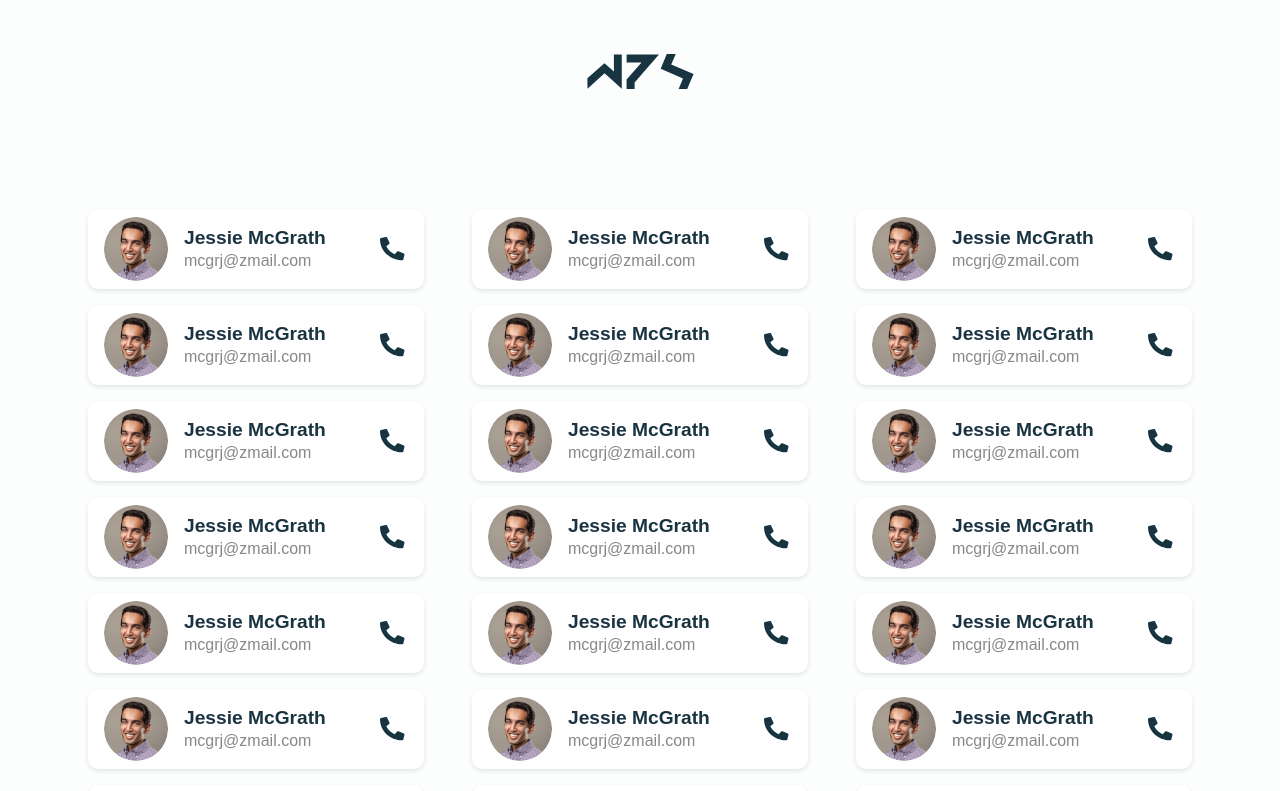
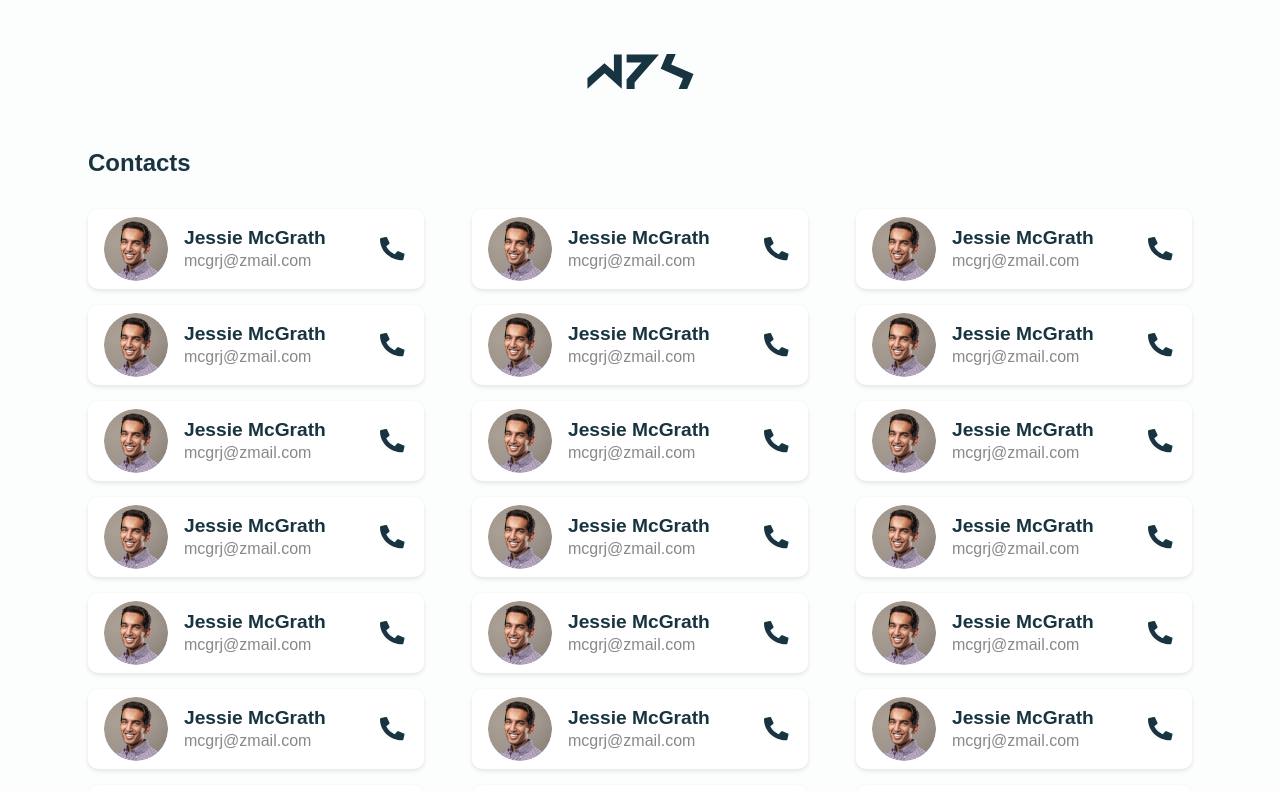
Before and after one commit to pachecowillians/sveltekit-contacts, a SvelteKit app: page /contacts in a window 1280 px wide. Shown: the top 791 px of the page. Built offline with nearby package versions, Linux system fonts and the light colour scheme.

Commit message:
fix: fixing section title position

```diff
--- a/src/routes/contacts/+page.svelte
+++ b/src/routes/contacts/+page.svelte
@@ -22,7 +22,6 @@
 	main h2 {
 		align-self: center;
 		margin-top: 2rem;
-		transform: translateX(-7rem);
 		color: var(--primary-color);
 	}
 
@@ -82,17 +81,11 @@
 		.contacts {
 			grid-template-columns: repeat(2, 1fr);
 		}
-		main h2 {
-			transform: translateX(-19rem);
-		}
 	}
 
 	@media screen and (min-width: 1240px) {
 		.contacts {
 			grid-template-columns: repeat(3, 1fr);
 		}
-		main h2 {
-			transform: translateX(-31rem);
-		}
 	}
 </style>
```
